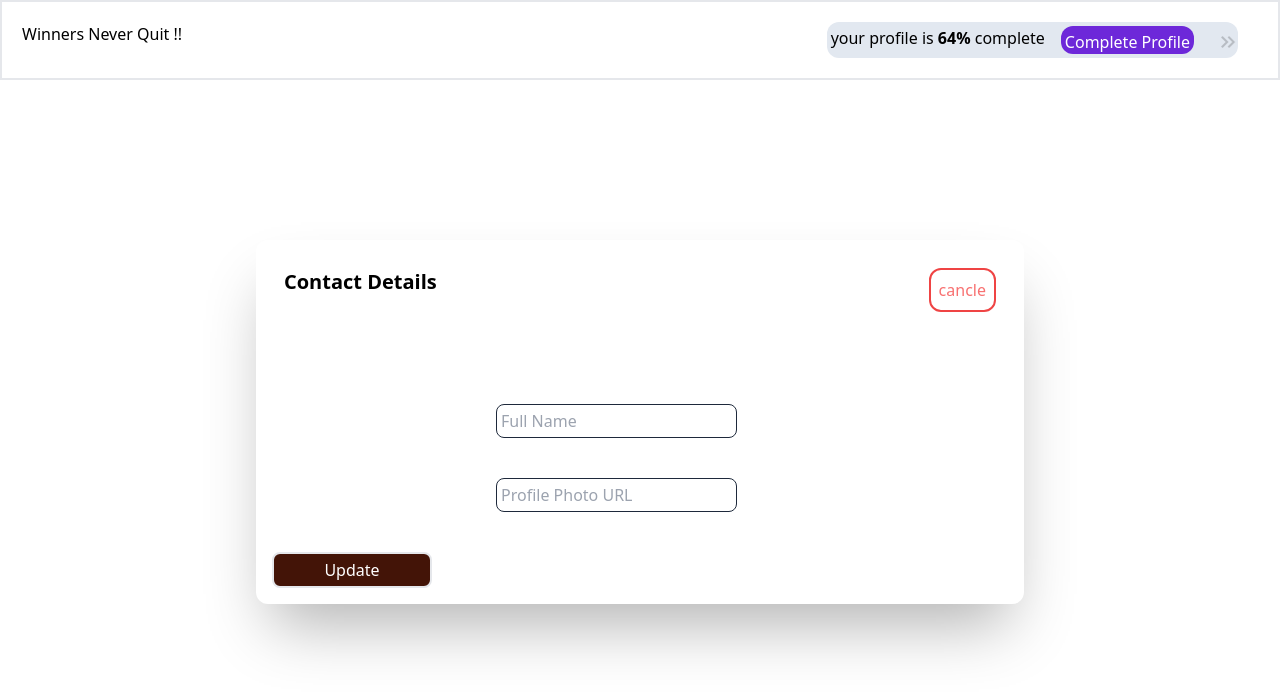
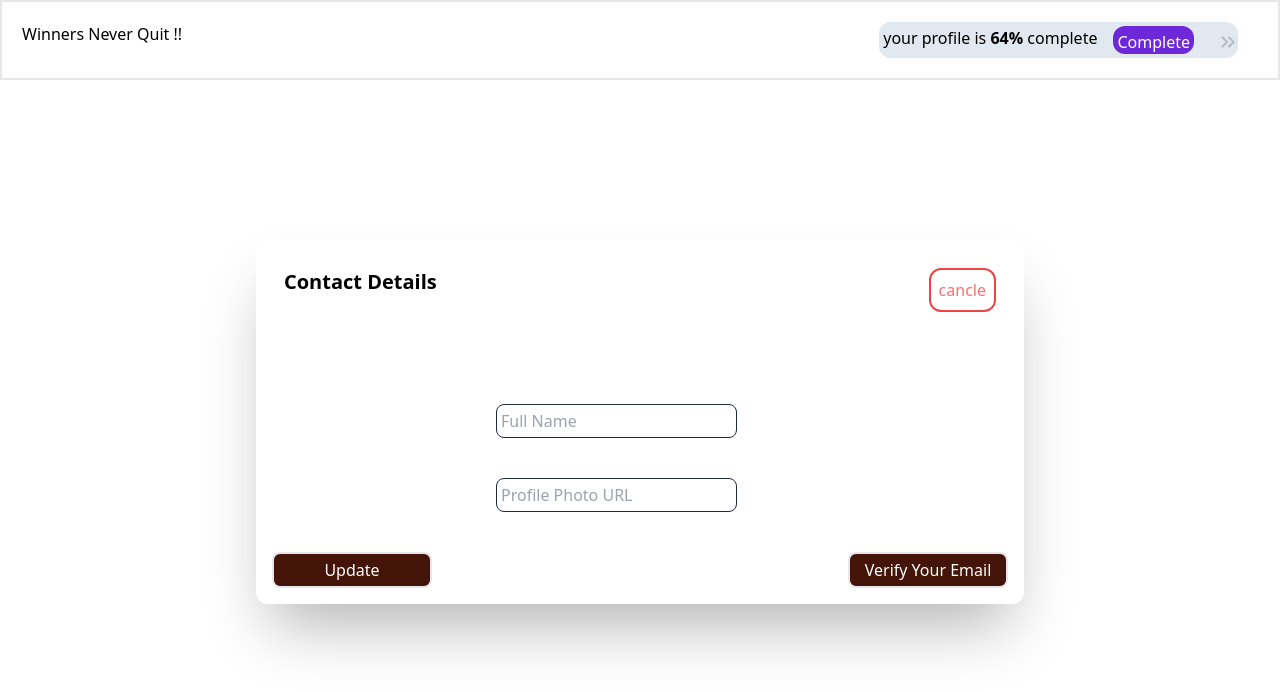
Before and after one commit to Divygupta208/SignUpModule, a React (Vite) app: page /profile in a window 1280 px wide. Shown: the top 692 px of the page. Built offline with nearby package versions, Linux system fonts and the light colour scheme; no server answers; sample sign-in values are in the browser's storage.

Commit message:
email verfication

```diff
--- a/src/component/CompleteProfile.jsx
+++ b/src/component/CompleteProfile.jsx
@@ -1,5 +1,5 @@
 import React, { useContext, useEffect, useRef, useState } from "react";
-import { motion } from "framer-motion";
+import { motion, stagger } from "framer-motion";
 import { MdOutlineKeyboardDoubleArrowRight } from "react-icons/md";
 import Card from "./Card";
 import { AuthContext } from "../store/AuthContext";
@@ -8,7 +8,7 @@ import { ToastContainer, toast } from "react-toastify";
 const CompleteProfile = () => {
   const [name, setName] = useState();
   const [profile, setProfile] = useState();
-
+  const [loading, setLoading] = useState(false);
   const nameRef = useRef();
   const imageUrlRef = useRef();
   const { token, isLoggedIn } = useContext(AuthContext);
@@ -76,6 +76,29 @@ const CompleteProfile = () => {
     }
   };
 
+  const verifyEmailHandler = async () => {
+    setLoading(true);
+    const response = await fetch(
+      `https://identitytoolkit.googleapis.com/v1/accounts:sendOobCode?key=${
+        import.meta.env.VITE_API_KEY
+      }`,
+      {
+        method: "POST",
+        body: JSON.stringify({
+          requestType: "VERIFY_EMAIL",
+          idToken: token,
+        }),
+        headers: { "Content-Type": "application/json" },
+      }
+    );
+
+    if (response.ok) {
+      const data = await response.json();
+      setLoading(false);
+      notify("Email Verified");
+    }
+  };
+
   return (
     <>
       <ToastContainer />
@@ -97,7 +120,7 @@ const CompleteProfile = () => {
             }}
             className="bg-violet-700 text-white h-auto rounded-xl p-1"
           >
-            Complete Profile
+            Complete
           </motion.button>
 
           <motion.div
@@ -147,6 +170,8 @@ const CompleteProfile = () => {
             />
             {/* <input type="file" accept="image/*" onChange={handleChange} /> */}
           </div>
+
+          <div className="flex justify-between">
             <motion.button
               whileTap={{
                 scale: 1.2,
@@ -159,6 +184,40 @@ const CompleteProfile = () => {
             >
               Update
             </motion.button>
+            <motion.button
+              whileTap={{
+                scale: 1.2,
+                transition: {
+                  type: "spring",
+                  bounce: 0.5,
+                },
+              }}
+              onClick={verifyEmailHandler}
+              type="button"
+              className=" rounded-lg p-1 bg-orange-950 text-white w-[10rem] mt-10 border-2"
+            >
+              {loading ? (
+                <div>
+                  <motion.span
+                    animate={{
+                      translateX: [1, 10, 1],
+                      transition: {
+                        repeat: Infinity,
+                        duration: 0.7,
+                      },
+                      opacity: 0,
+                    }}
+                  >
+                    <motion.span className="text-2xl">.</motion.span>
+                    <motion.span className="text-2xl">.</motion.span>
+                    <motion.span className="text-2xl">.</motion.span>
+                  </motion.span>
+                </div>
+              ) : (
+                "Verify Your Email"
+              )}
+            </motion.button>
+          </div>
         </form>
       </div>
     </>
```
Lines whose indentation alone changed are shown as unchanged.
